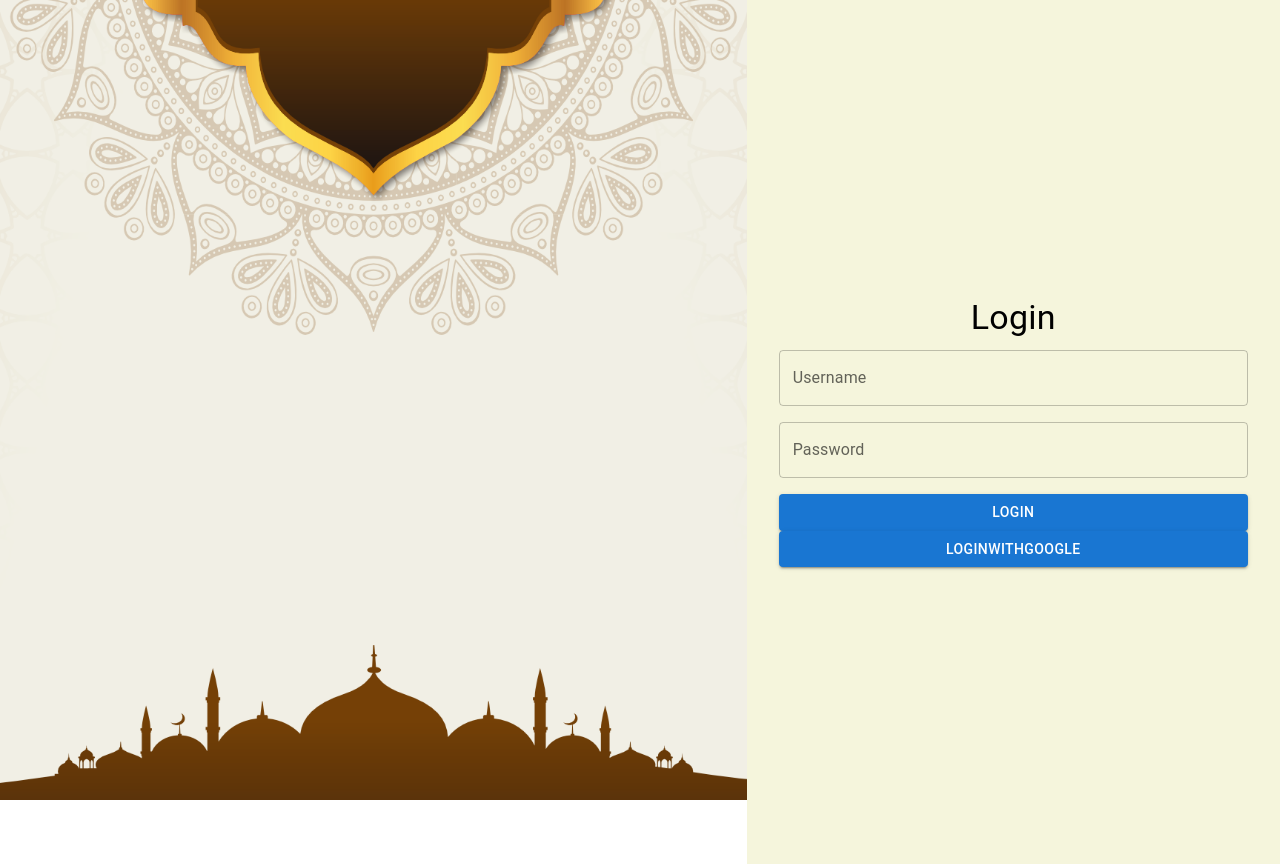
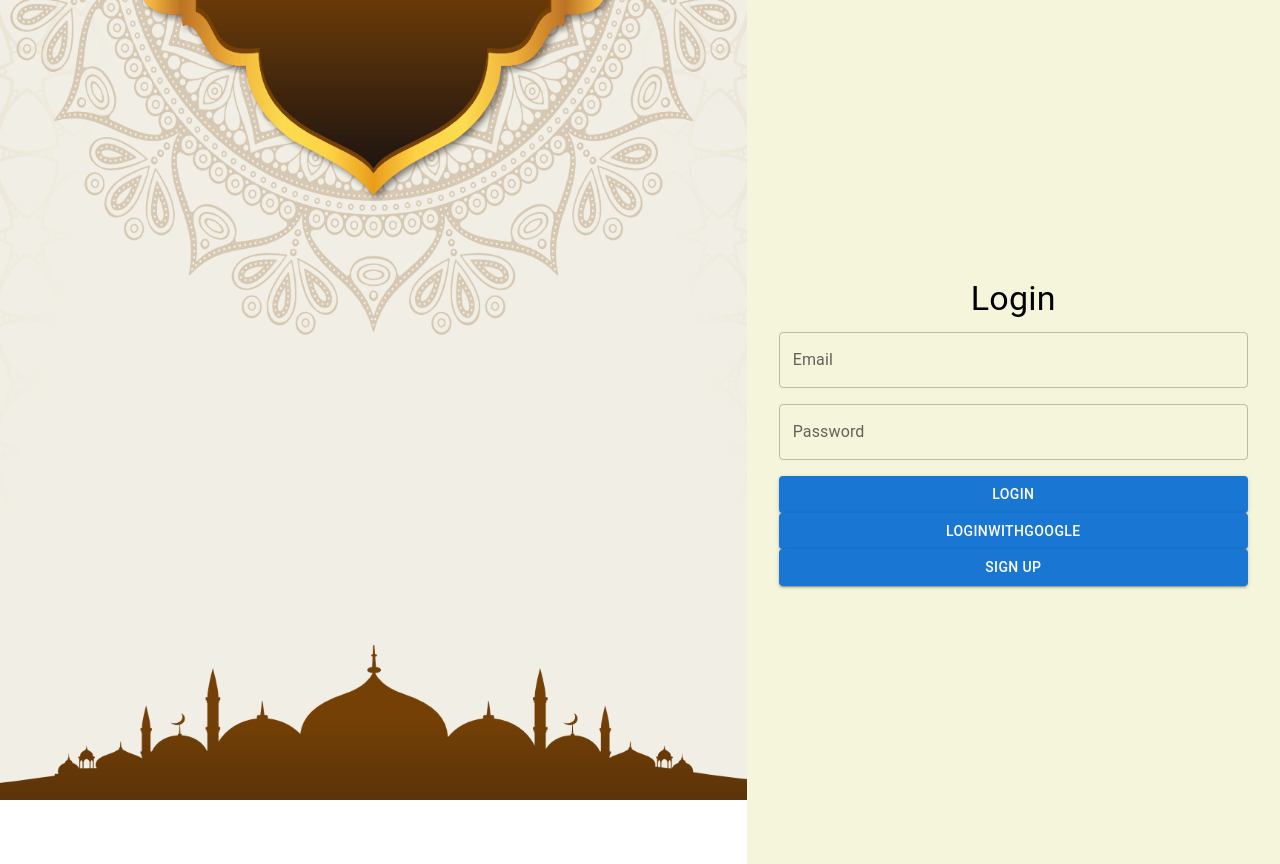
Before and after one commit to msqdmn/mosquedomain, a React (Create React App) app in the folder UI/mosquedomain/: page / in a window 1280 px wide. Built offline with nearby package versions, Linux system fonts and the light colour scheme.

Commit message:
local login feature

```diff
--- a/UI/mosquedomain/src/CentralPage.js
+++ b/UI/mosquedomain/src/CentralPage.js
@@ -98,7 +98,7 @@ function CentralPage() {
                 </Button>
                 <AuthStatus/>
 
-                {transactions.length > 0 ? (
+                {/* {transactions.length > 0 ? (
                     <Box sx={{height:400}}>
 
                     <DataGrid
@@ -111,7 +111,7 @@ function CentralPage() {
                         </Box>
                 ) : (
                     <Typography>Loading transactions...</Typography>
-                )}
+                )} */}
             </Box>
         </Box>
     );
--- a/UI/mosquedomain/src/LoginPage.js
+++ b/UI/mosquedomain/src/LoginPage.js
@@ -2,7 +2,7 @@ import { Box, Grid, Typography, TextField, Button } from '@mui/material';
 import { useNavigate } from 'react-router-dom'; // For navigation
 import backgroundImage from './assets/background.png'; // Import the image
 import { useState } from 'react';
-import { googlesignin } from './components/auth';
+import { googlesignin,signup,SignIn } from './components/auth';
 
 
 function LoginPage() {
@@ -11,12 +11,17 @@ function LoginPage() {
   const [Password, setPassword] = useState("")
   // Handle login button click
   const handleLogin = async () => {
-
+    console.log("Signed IN ",Email,Password)
+    await SignIn(Email,Password)
     navigate('/central'); // Navigate to the central page
   };
   const handleGoogleLogin = async () => {
     await googlesignin()
     navigate('/central')
+  }
+  const handleSignUp = async() => {
+    await signup(Email,Password)
+    console.log("Signed UP ",Email,Password)
   }
 
   return (
@@ -53,7 +58,7 @@ function LoginPage() {
             Login
           </Typography>
           <TextField
-            label="Username"
+            label="Email"
             variant="outlined"
             fullWidth
             sx={{ mb: 2 }}
@@ -73,6 +78,9 @@ function LoginPage() {
           <Button variant="contained" color="primary" fullWidth onClick={handleGoogleLogin}>
             LoginWithGoogle
           </Button>
+          <Button variant="contained" color="primary" fullWidth onClick={handleSignUp}>
+            Sign Up
+          </Button>
         </Box>
       </Grid>
     </Grid>
--- a/UI/mosquedomain/src/components/auth.js
+++ b/UI/mosquedomain/src/components/auth.js
@@ -1,4 +1,4 @@
-import {createUserWithEmailAndPassword,signOut,signInWithPopup,onAuthStateChanged} from 'firebase/auth'
+import {createUserWithEmailAndPassword,signOut,signInWithPopup,onAuthStateChanged,signInWithEmailAndPassword} from 'firebase/auth'
 import {googleAuthProvider,auth,db} from '../config/firebase'
 import { Navigate, Outlet, useNavigate } from 'react-router-dom'; // For navigation
 import React, { useEffect, useState } from 'react';
@@ -10,6 +10,14 @@ export const signup = async (Email,Password) =>{
     } catch (error) {
         console.error(error)
     }
+}
+
+export const SignIn = async (Email,Password) =>{
+  try{
+    await signInWithEmailAndPassword(auth,Email,Password)
+  }catch(error){
+    console.error(error)
+  }
 }
 
 export const Signout = async () => {
```
